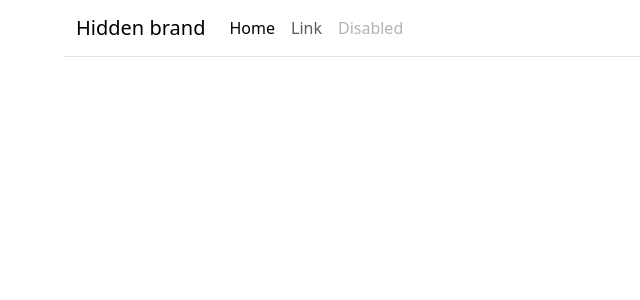
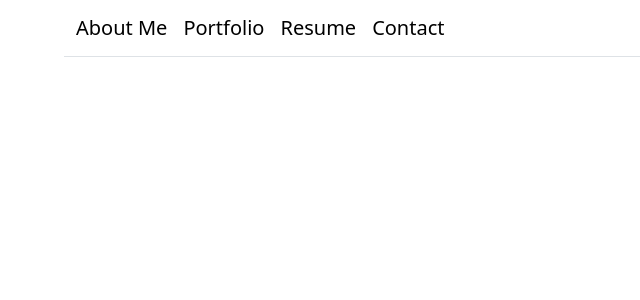
Before and after one commit to joannahulek/joannahulek.github.io, a React (Create React App) app: page / in a window 1280 px wide. Shown: the top 300 px of the page, without its empty margins (0-640 px from the left). Built offline with nearby package versions, Linux system fonts and the light colour scheme; the HTML template or start-up script is replaced by a standard one.

Commit message:
navbar implemented

```diff
--- a/src/components/Navbar.tsx
+++ b/src/components/Navbar.tsx
@@ -1,10 +1,21 @@
-interface Props{
-
+function NavElements() {
+    return(
+        <div className="collapse navbar-collapse" id="navbarTogglerElements">
+            <ul className="navbar-nav me-auto">
+                <a className="navbar-brand" href="#bio">About Me</a>
+                <a className="navbar-brand" href="#portfolio">Portfolio</a>
+                <a className="navbar-brand" href="#resume">Resume</a>
+                <a className="navbar-brand" href="#contact">Contact</a>
+            </ul>
+        </div>
+    )
 }
 
-function Navbar(){
+function Navbar() {
     return TogglerNav()
 }
+
+export default Navbar
 
 function TogglerNav (){
     return(
@@ -20,28 +31,3 @@ function TogglerNav (){
         </nav>
     )
 }
-
-function NavElements() {
-    return <div className="collapse navbar-collapse" id="navbarTogglerElements">
-        <a className="navbar-brand" href="#">Hidden brand</a>
-        <ul className="navbar-nav me-auto mb-2 mb-lg-0">
-            <li className="nav-item">
-                <a className="nav-link active" aria-current="page" href="#">Home</a>
-            </li>
-            <li className="nav-item">
-                <a className="nav-link" href="#">Link</a>
-            </li>
-            <li className="nav-item">
-                <a className="nav-link disabled" aria-disabled="true">Disabled</a>
-            </li>
-        </ul>
-    </div>;
-}
-
-
-
-
-
-
-
-export default Navbar
```
